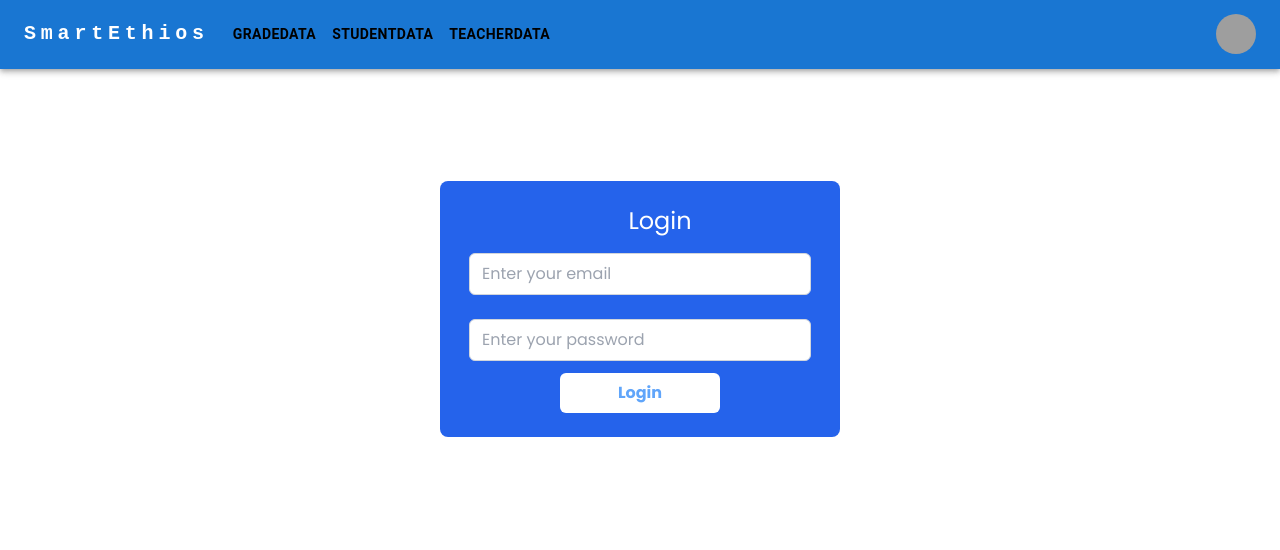
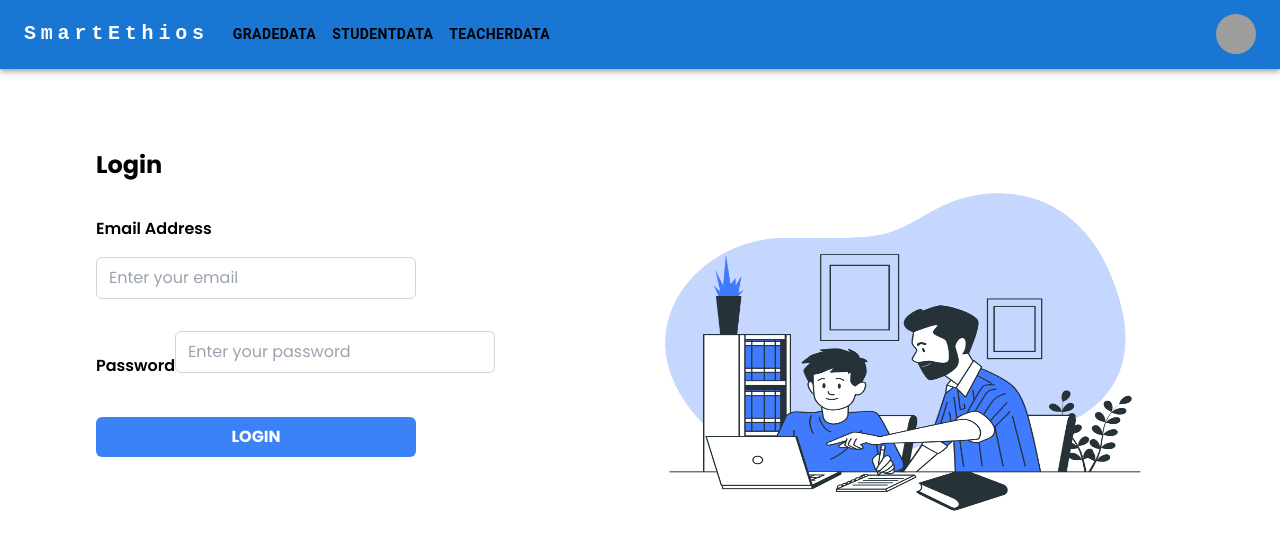
Before and after one commit to samson-16/smartethioparent, a React (Vite) app: page /login in a window 1280 px wide. Shown: the top 550 px of the page. Built offline with nearby package versions, Linux system fonts and the light colour scheme; grey boxes are pictures that could not be loaded.

Commit message:
Update Login.jsx

```diff
--- a/src/pages/Login.jsx
+++ b/src/pages/Login.jsx
@@ -35,22 +35,25 @@ function Login() {
 
 
     return (
-        <section className='flex justify-center items-center mt-28'>
-            <div className='bg-blue-600 w-[400px] h-64 flex flex-col justify-center items-center rounded-lg'>
-                <h2 className="text-white text-2xl mb-4">Login</h2>
+        <section className='flex mt-20 justify-between flex-wrap'>
+             <div className='flex flex-col rounded-lg ml-24 w-80 h-64'>
+                <h2 className="text-black text-2xl font-bold mb-9 pl-0">Login</h2>
                 <form onSubmit={handleSubmit} className="flex flex-col space-y-3">
-                    <div className='mb-3'>
-                        <input id="email" type="email" value={email} onChange={handleEmailChange} placeholder="Enter your email" className="px-3 py-2 border border-gray-300 rounded-md focus:outline-none focus:ring focus:ring-blue-400" />
+                    <div className='mb-4'>
+                    <label htmlFor="email" className="block font-semibold">Email Address</label>
+                        <input id="email" type="email" value={email} onChange={handleEmailChange} placeholder="Enter your email" className="px-3 py-2 border border-gray-300 rounded-md focus:outline-none focus:ring focus:ring-blue-400 mt-4 w-80" />
                     </div>
-                    <div className="mb-3">
-                        <input id="password" type="password" value={password} onChange={handlePasswordChange} placeholder="Enter your password" className="px-3 py-2 border border-gray-300 rounded-md focus:outline-none focus:ring focus:ring-blue-400" />
+                   <div className="mb-3 flex justify-between items-center">
+                              <label htmlFor="password" className="block font-semibold">Password</label>
+                        <input id="password" type="password" value={password} onChange={handlePasswordChange} placeholder="Enter your password" className="px-3 py-2 border border-gray-300 rounded-md focus:outline-none focus:ring focus:ring-blue-400 mt-1 w-80 mb-8" />
                     </div>
-                    <div className='flex justify-center'>
-                        <button type="submit" className="bg-white text-blue-400 py-2 px-4 rounded-md hover:bg-blue-400 hover:text-white transition duration-300 w-40 flex justify-center font-bold">Login</button>
+                    <div className='flex'>
+                        <button type="submit" className="bg-blue-500 text-white py-2 px-4 rounded-md hover:bg-blue-700 transition duration-300 w-80 flex justify-center font-bold">LOGIN</button>
                     </div>
                     {error && <p className="text-red-500">{error}</p>}
                 </form>
             </div>
+            <img src="/src/assets/kidStudying.png" alt="Kid studying with parent" className="w-[530px] h-[420px] mr-28"/>
         </section>
     );
 }
```
